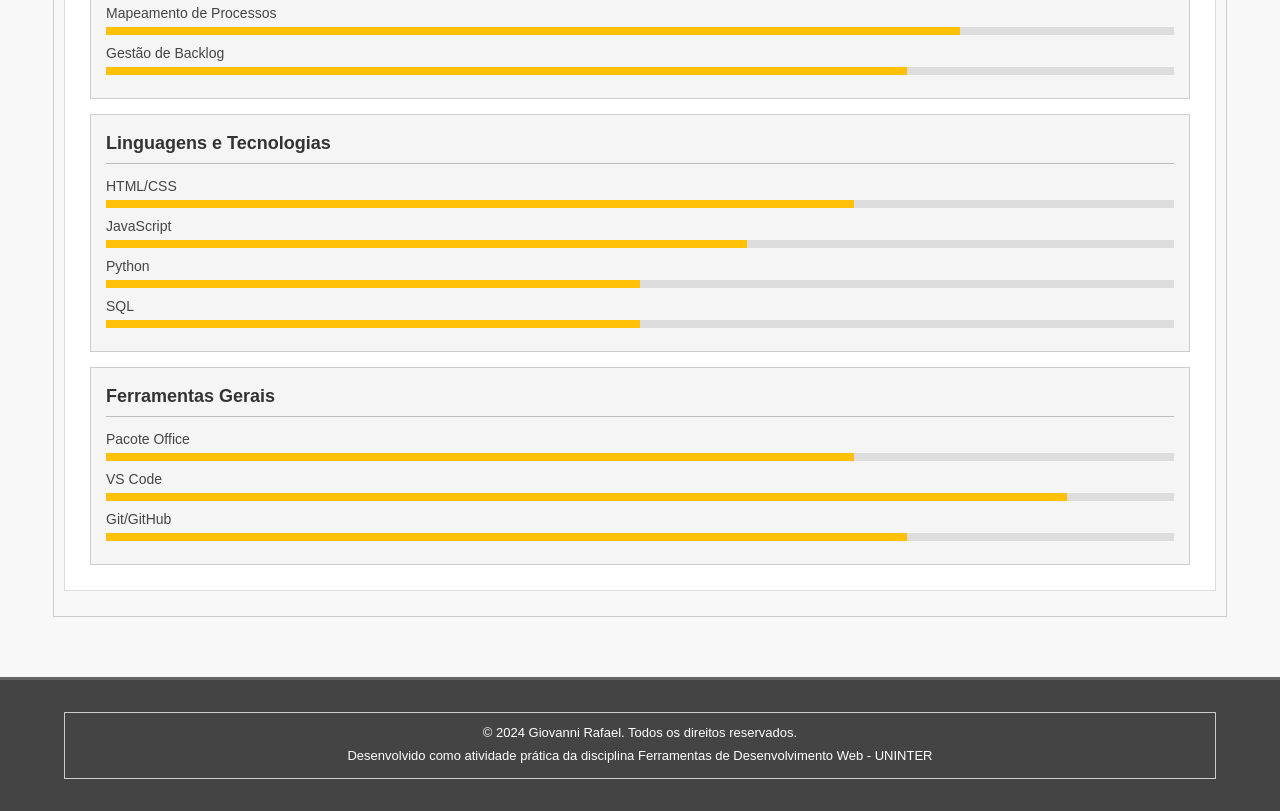
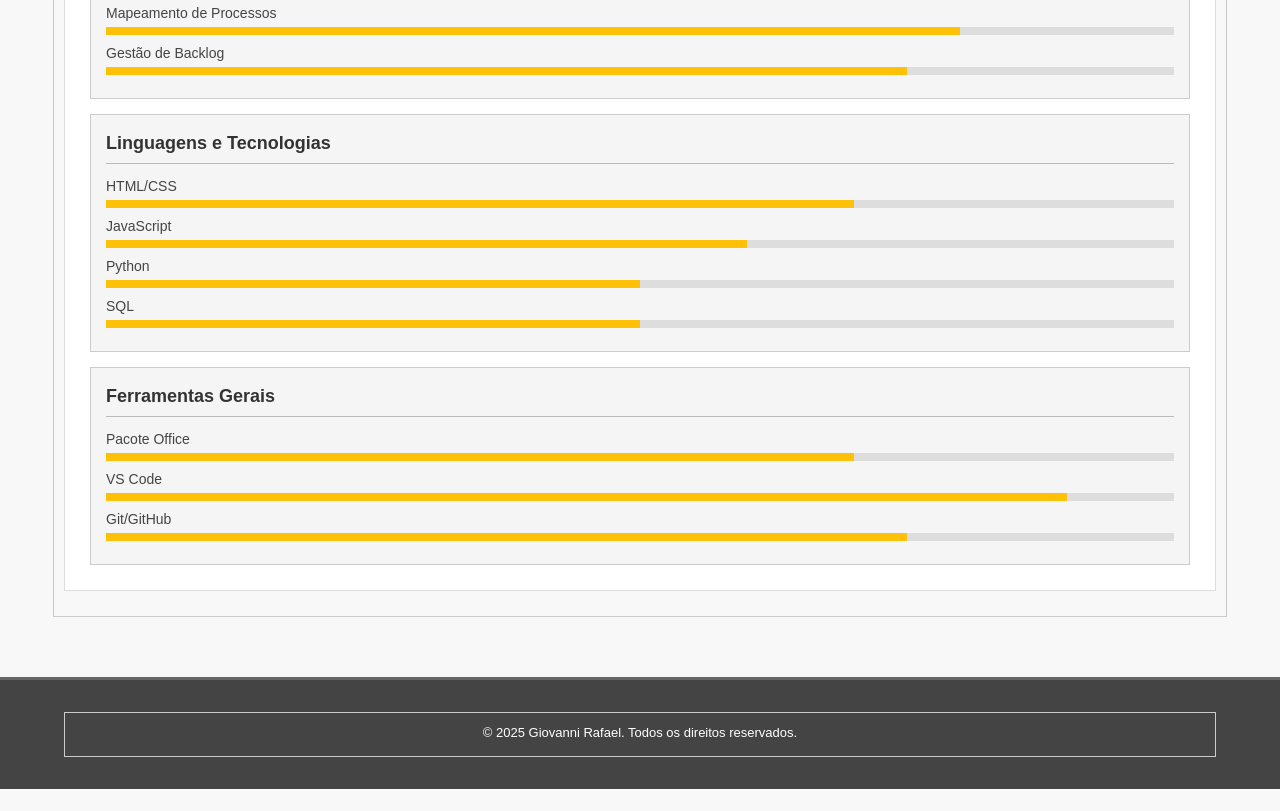
Before and after one commit to gio-rafael/portfolio-uni, a plain HTML site: page portfolio.html in a window 1280 px wide. Shown: the part 1978-2789 px from the top of the page. After the commit the page ends 2767 px from the top, so only its background shows below. Drawn offline with Linux system fonts and the light colour scheme.

Commit message:
Update portfolio.html

```diff
--- a/portfolio.html
+++ b/portfolio.html
@@ -261,8 +261,7 @@
     <!-- Rodapé -->
     <footer class="footer">
         <div class="container">
-            <p>&copy; 2024 Giovanni Rafael. Todos os direitos reservados.</p>
-            <p>Desenvolvido como atividade prática da disciplina Ferramentas de Desenvolvimento Web - UNINTER</p>
+            <p>&copy; 2025 Giovanni Rafael. Todos os direitos reservados.</p>
         </div>
     </footer>
 
```
